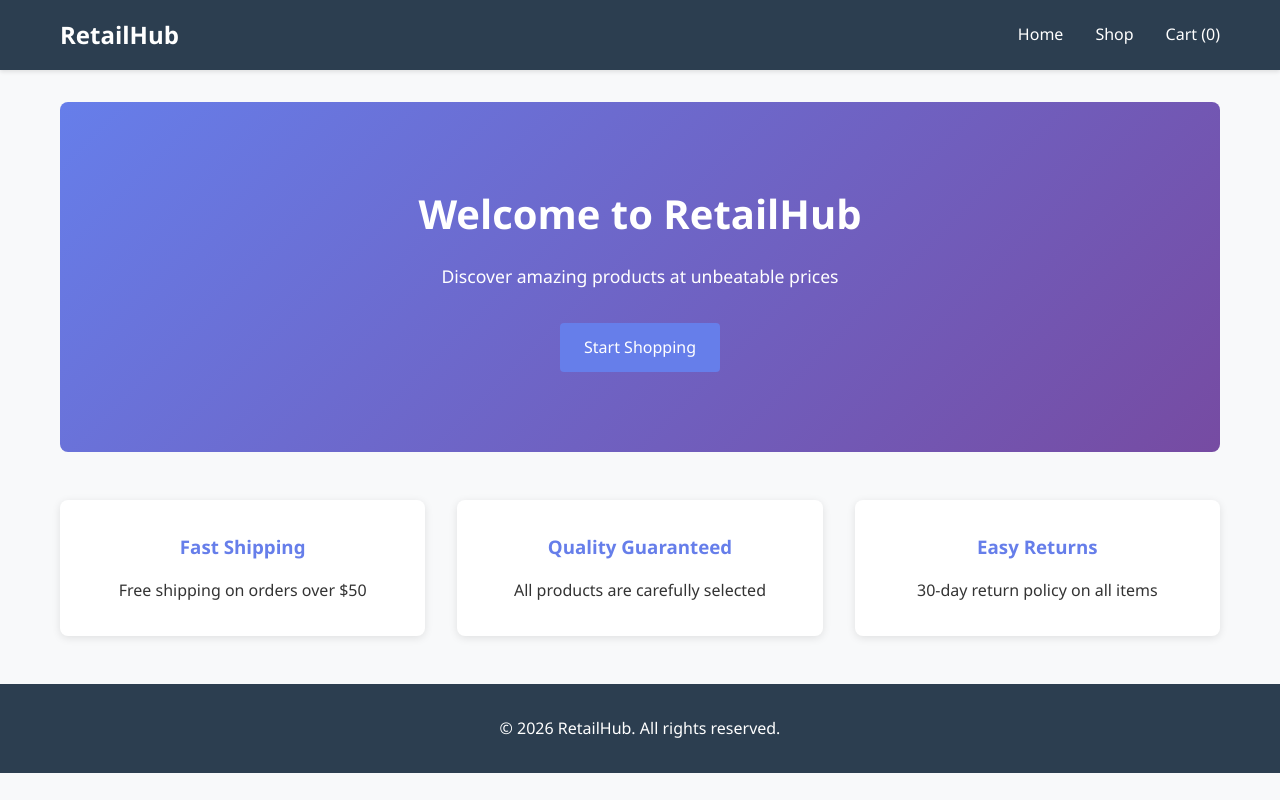
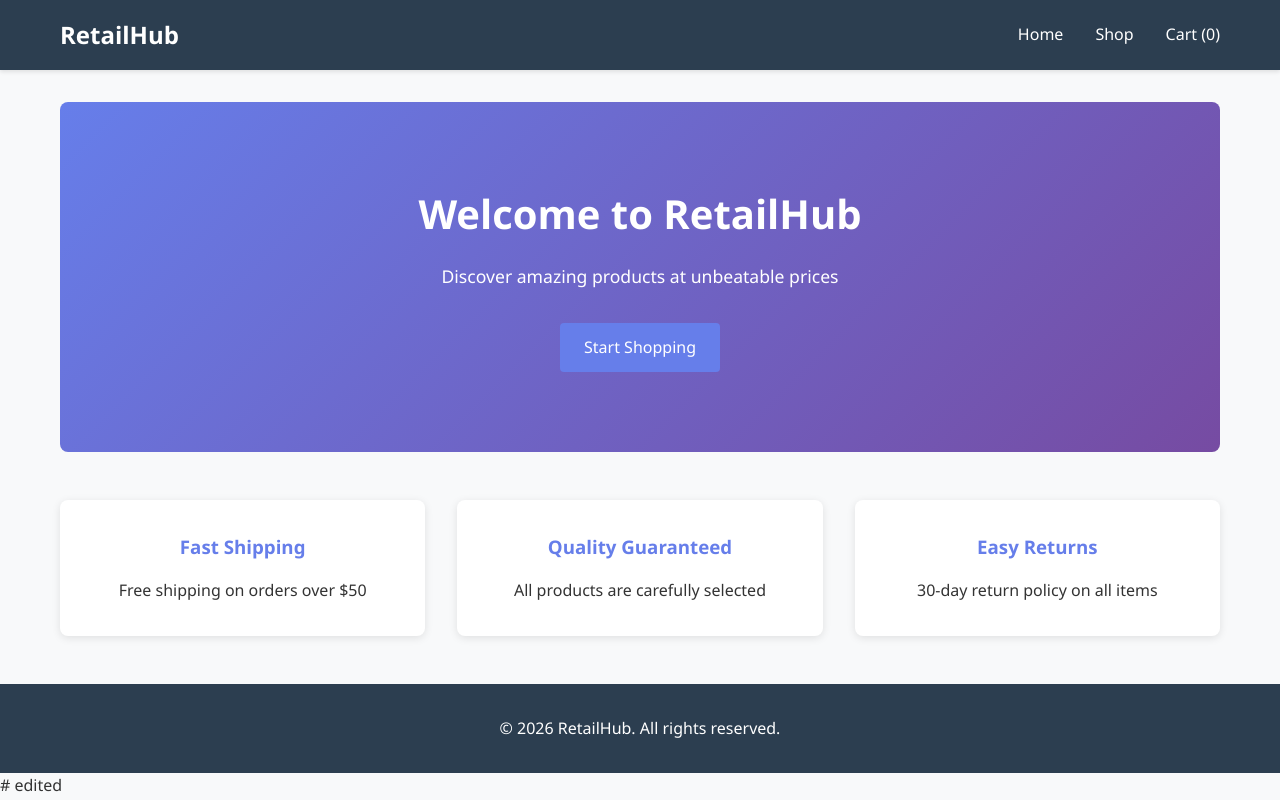
Before and after one commit to jnj-msc-thesis/client-test-repo, a Flask app: page / in a window 1280 px wide. Run offline with Flask 3, Linux system fonts and the light colour scheme.

Commit message:
automated-commit-d7b9fae1

```diff
--- a/requirements.txt
+++ b/requirements.txt
@@ -1,3 +1,5 @@
 Flask==3.0.0
 Flask-SQLAlchemy==3.1.1
 Werkzeug==3.0.1
+
+# edited
--- a/templates/base.html
+++ b/templates/base.html
@@ -30,3 +30,5 @@
     {% block scripts %}{% endblock %}
 </body>
 </html>
+
+# edited
--- a/templates/index.html
+++ b/templates/index.html
@@ -26,3 +26,5 @@
     </div>
 </section>
 {% endblock %}
+
+# edited
```
